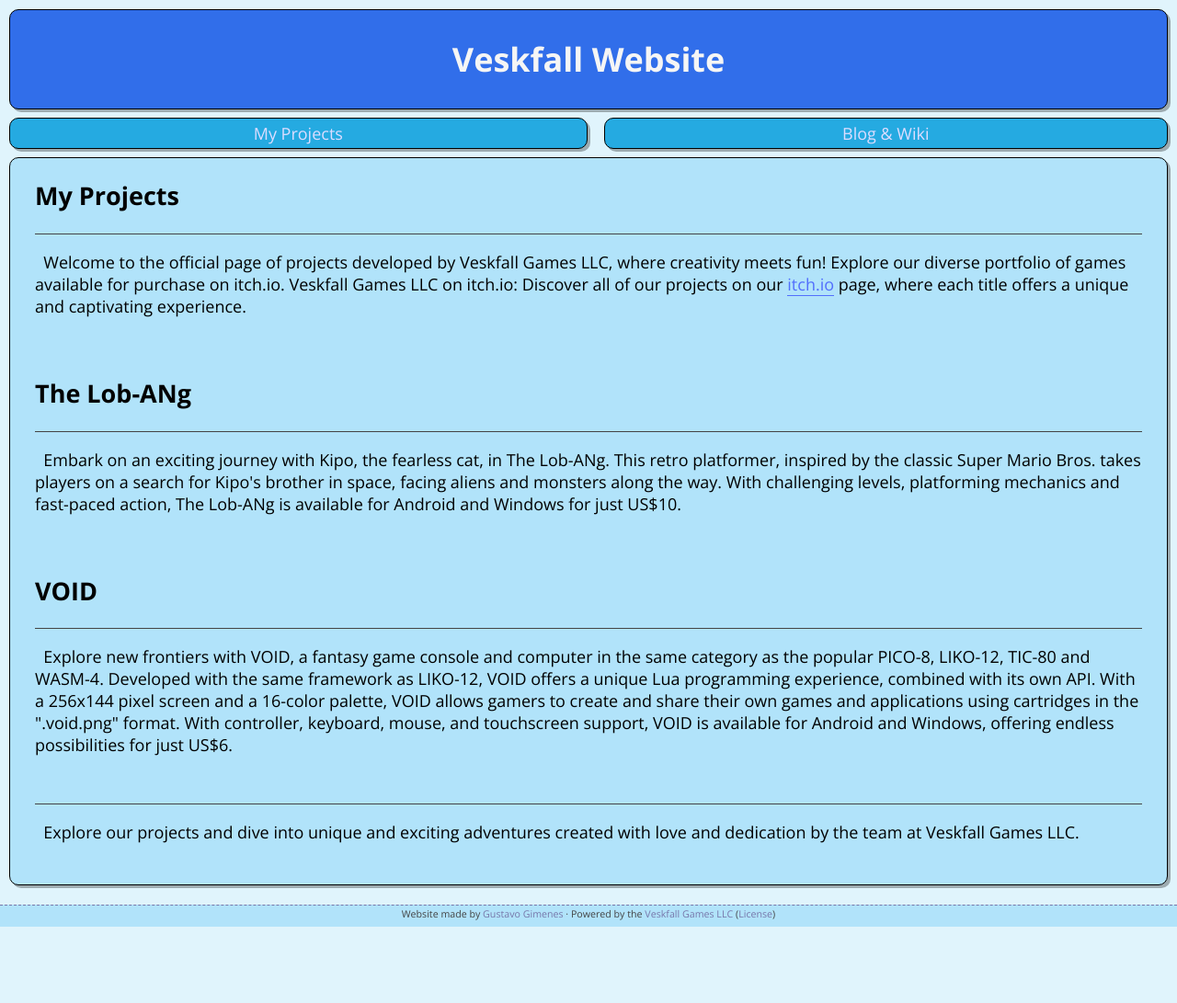
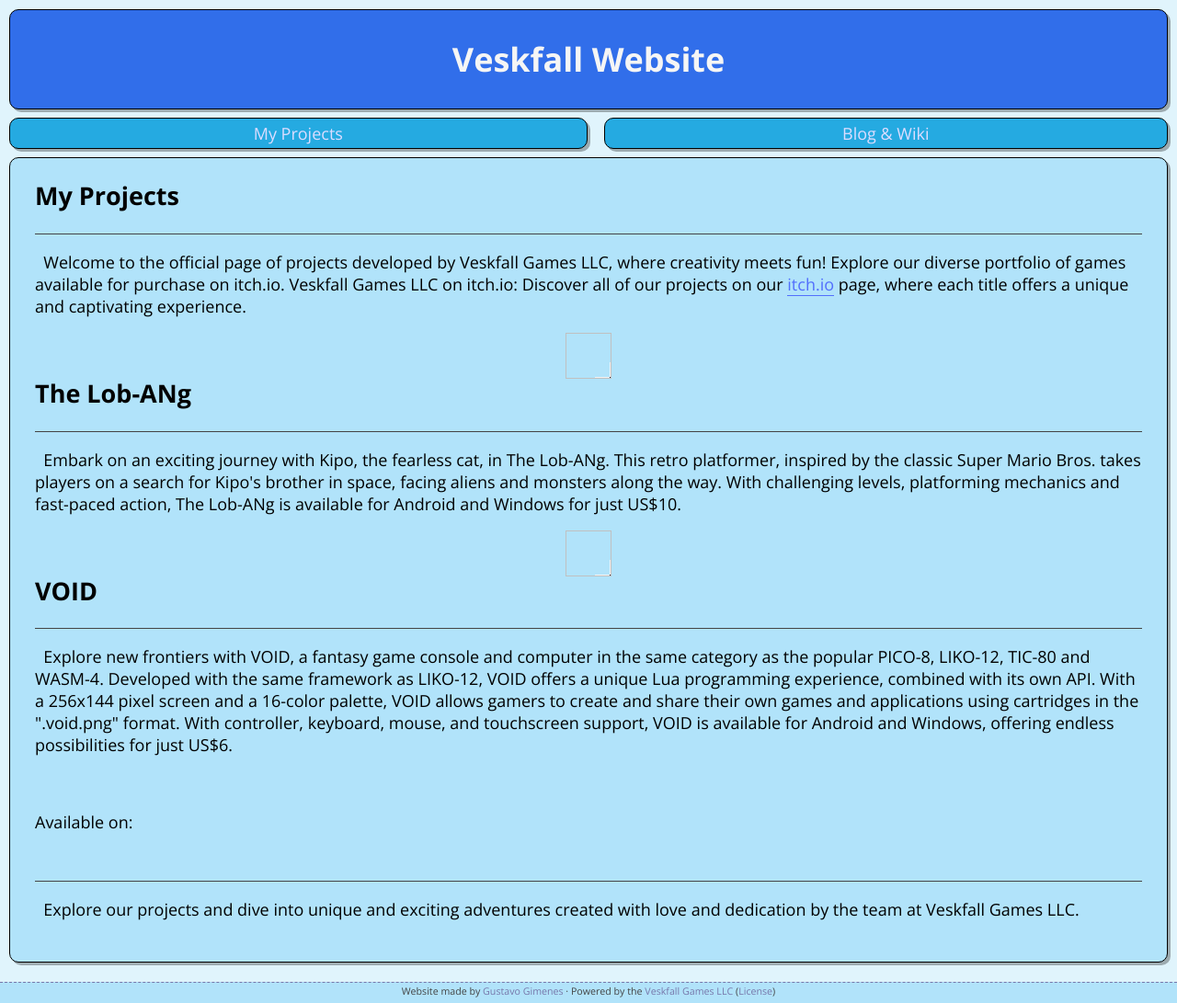
Before and after one commit to Gustavo-Gimenes/Website-Veskfall, a Jekyll site: the page built from proj.html, in a window 1280 px wide. Shown: the whole page at 92% size. Built offline with Jekyll 4.4.1, drawn with Linux system fonts in a browser that asks for light colours; before the commit the page ends 1008 px from its top, so only the background shows below that; grey boxes are pictures that could not be loaded.

Commit message:
Add files via upload

```diff
--- a/main.css
+++ b/main.css
@@ -34,7 +34,7 @@ a { text-decoration: none; transition: color 0.25s ease-in, background 0.25s eas
 {
 	background-color: #b1e3fa;
 	padding: 2px 0 1px;
-	height: 20px;
+	height: 19px;
 	border-top: 1px dashed #77A;
 	color: #444;
 	font-size: 8pt;
@@ -64,7 +64,7 @@ a { text-decoration: none; transition: color 0.25s ease-in, background 0.25s eas
 	color: #f5f5f5;
 }
 .title a { color: #f5f5f5; }
-.title a:hover, .main-header a:focus { color: #c1c1ff; text-decoration: underline; }
+.title a:hover, .main-header a:focus { color: #f5f5f5; text-decoration: underline; }
 
 .links a
 {
--- a/main2.css
+++ b/main2.css
@@ -1,36 +1,47 @@
-#thelobang {
-    position: relative;
+#thelobangbanner {
     background-image: url("resources/thalobang-banner.png");
     width: 100%;
-    height: auto;
+    height: 200px auto;
     background-size: 100% auto;
     background-position: center;
+    position: relative;
 }
 #thelobangicon {
+    background-image: url("resources/void-icon.png");
+    background-repeat: no-repeat;
+    width: 50px;
+    height: 50px;
     position: absolute;
     top: 50%;
     left: 50%;
     transform: translate(-50%, -50%);
+}
+#voidbanner {
+    background-image: url("resources/void-banner.jpg");
+    width: 100%;
+    height: 200px auto;
+    background-size: 100% auto;
+    background-position: center;
+    position: relative;
+}
+#voidicon {
     background-image: url("resources/void-icon.png");
     background-repeat: no-repeat;
-    width: 50%;
-    height: auto;
-}
-#void {
-    position: relative;
-    background-image: url("resources/void-banner.jpg");
-    width: 100%;
-    height: auto;
-    background-size: 100% auto;
-    background-position: center;
-}
-#voidicon {
+    width: 50px;
+    height: 50px;
     position: absolute;
     top: 50%;
     left: 50%;
     transform: translate(-50%, -50%);
-    background-image: url("resources/void-icon.png");
-    background-repeat: no-repeat;
-    width: 50%;
-    height: auto;
 }
+#adbuttongroup {
+}
+#adbuttonitchio {
+    background-image: url("resources/ad-button-itchio.svg");
+}
+#adbuttonsteam {
+    background-image: url("resources/ad-button-steam.png");
+}
+#adbuttonplaystore {
+    background-image: url("resources/ad-button-playstore.png");
+}
--- a/proj.html
+++ b/proj.html
@@ -6,15 +6,17 @@ title: My Projects
 <hr>
 <p>&nbsp;&nbsp;Welcome to the official page of projects developed by Veskfall Games LLC, where creativity meets fun! Explore our diverse portfolio of games available for purchase on itch.io. Veskfall Games LLC on itch.io: Discover all of our projects on our <a href="https://veskfall-games-llc.itch.io/">itch.io</a> page, where each title offers a unique and captivating experience.</p><br>
 
-<div id="thelobang"><img id="thelobangicon"></div>
+<div id="thelobangbanner"><img id="thelobangicon"></div>
 <h2>The Lob-ANg</h2>
 <hr>
 <p>&nbsp;&nbsp;Embark on an exciting journey with Kipo, the fearless cat, in The Lob-ANg. This retro platformer, inspired by the classic Super Mario Bros. takes players on a search for Kipo's brother in space, facing aliens and monsters along the way. With challenging levels, platforming mechanics and fast-paced action, The Lob-ANg is available for Android and Windows for just US$10.</p><br>
 
-<div id="void"><img id="voidicon"></div>
+<div id="voidbanner"><img id="voidicon"></div>
 <h2>VOID</h2>
 <hr>
 <p>&nbsp;&nbsp;Explore new frontiers with VOID, a fantasy game console and computer in the same category as the popular PICO-8, LIKO-12, TIC-80 and WASM-4. Developed with the same framework as LIKO-12, VOID offers a unique Lua programming experience, combined with its own API. With a 256x144 pixel screen and a 16-color palette, VOID allows gamers to create and share their own games and applications using cartridges in the ".void.png" format. With controller, keyboard, mouse, and touchscreen support, VOID is available for Android and Windows, offering endless possibilities for just US$6.</p><br>
 
+<p>Available on:</p>
+<div id="adbuttongroup"><img id="adbuttonitchio"><img id="adbuttonsteam"><img id="adbuttonplaystore"></div>
 <hr>
 <p>&nbsp;&nbsp;Explore our projects and dive into unique and exciting adventures created with love and dedication by the team at Veskfall Games LLC.</p>
```
